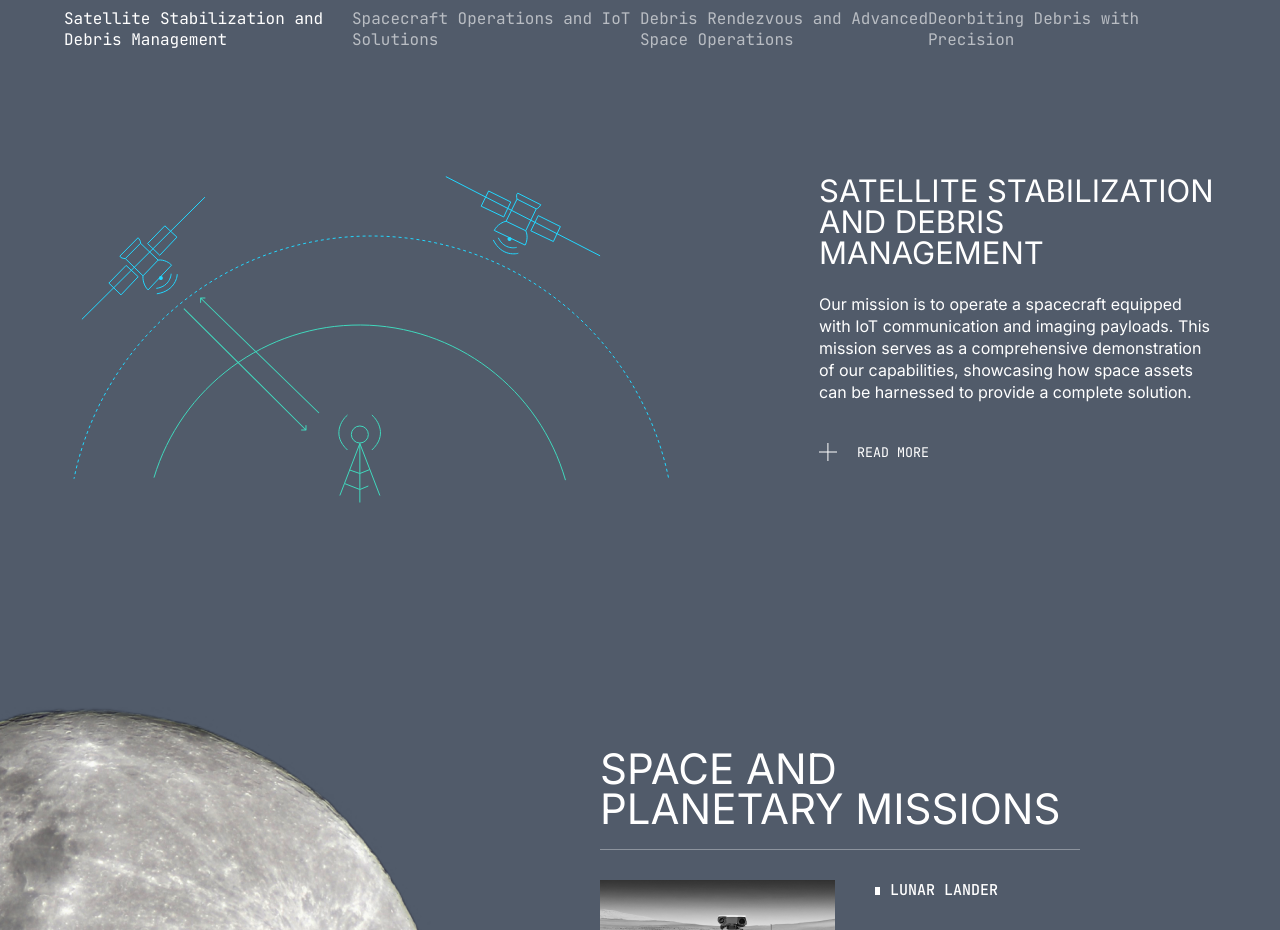
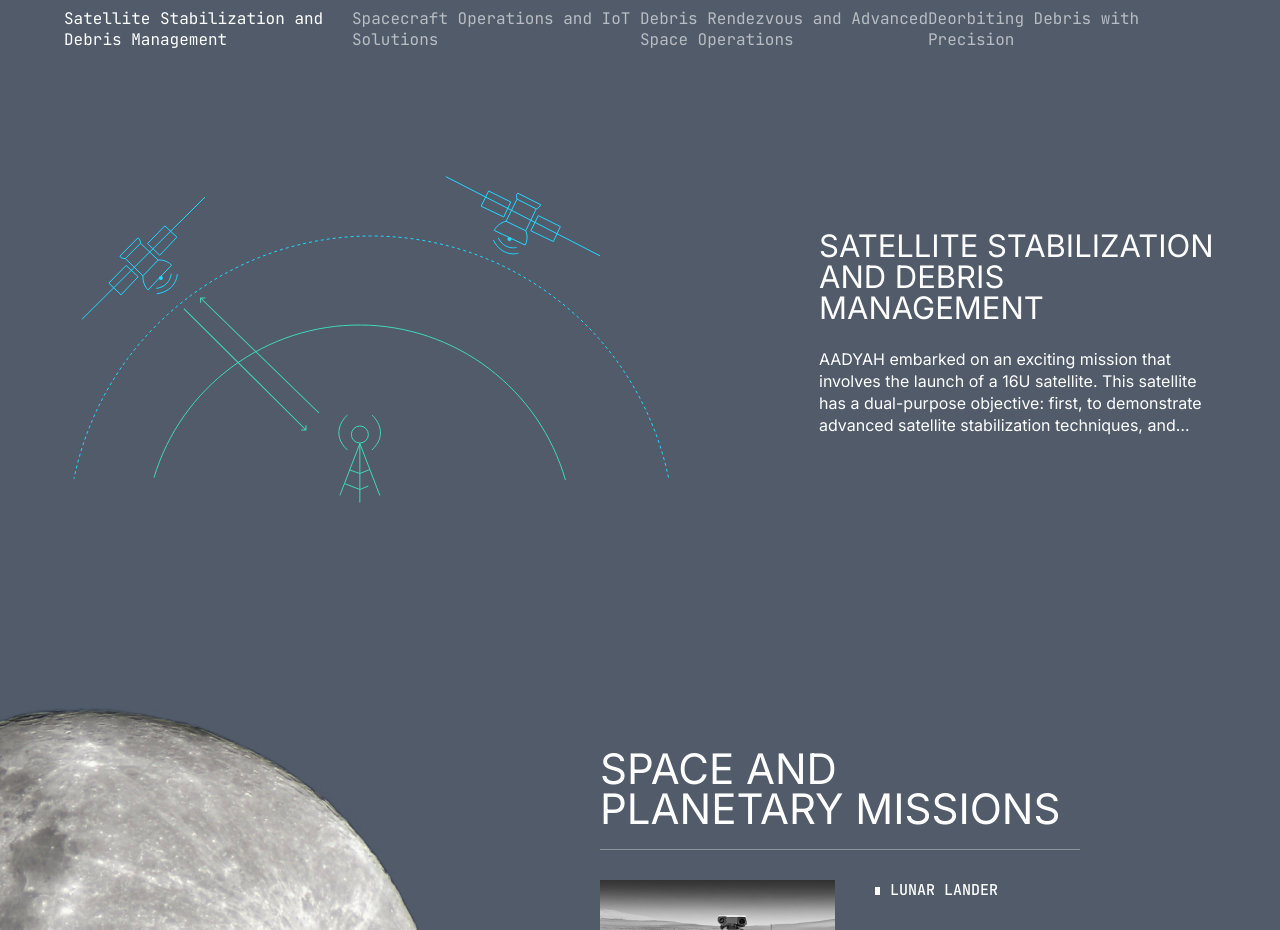
Before and after one commit to Jashwanth-HS/aadyha, a Next.js app: page /space-mission in a window 1280 px wide. Shown: the part 1040-1970 px from the top of the page. Built offline with nearby package versions, Linux system fonts and the light colour scheme.

Commit message:
space mission read more button update

```diff
--- a/src/app/space-mission/components/satelliteRoadmap.jsx
+++ b/src/app/space-mission/components/satelliteRoadmap.jsx
@@ -1,6 +1,14 @@
 'use client';
 import { satelliteRoadmap } from '@/helper';
-import React, { useState } from 'react'
+import { Box } from '@react-three/drei';
+import React, { useEffect, useRef, useState } from 'react'
+
+const paragraphStyles = {
+    WebkitLineClamp: 4,
+    WebkitBoxOrient: 'vertical',
+    overflow: 'hidden',
+    display: '-webkit-box',
+}
 
 const NavBar = ({ setActive, active, styles }) => {
     return <div className={styles?.ControlSystemTabWrapper}>
@@ -18,22 +26,43 @@ const NavBar = ({ setActive, active, styles }) => {
 }
 
 const NavBarcontent = ({ activeData, styles }) => {
+    const [isOpen, setisOpen] = useState(false)
+    const [showReadMoreButton, setshowReadMoreButton] = useState(false)
     const {data:contentData} = activeData || {};
+    const ref = useRef(null)
+    useEffect(() => {
+        if (ref.current){
+            setshowReadMoreButton(
+                ref.current.scrollHeight !== ref.current.clientHeight
+            )
+        }
+    }, [])
     const { image, title, description, button} = contentData || {}
     if (!activeData?.data) {
         return <div>NO data found</div>
     }
     return (
     <div className={styles?.ControlSystemContentWrapper}>
-        <div className={styles?.satelliteRoadmapContent} >
+        <div className={styles?.satelliteRoadmapItems} >
             <div>{image && <img src={image} />}</div>
-            <div>
+            <div className={styles?.satelliteRoadmapContent}>
                 <h3 className="heading-3">{title}</h3>
-                <p className="paragraph">{description}</p>
-                <button className="secondary-font"><svg xmlns="http://www.w3.org/2000/svg" width="18" height="18" viewBox="0 0 18 18" fill="none">
-                <path d="M0 9H18" stroke="white"/>
-                <path d="M8.9082 18L8.9082 -2.68221e-07" stroke="white"/>
-                </svg>{button?.text}</button>
+                <p style={isOpen ? null: paragraphStyles} ref={ref} className="paragraph">{description}</p>
+                {showReadMoreButton && (
+                    <button onClick={() => setisOpen(!isOpen)} className="secondary-font">
+                    {isOpen ? (
+                        <><svg xmlns="http://www.w3.org/2000/svg" width="18" height="18" viewBox="0 0 18 18" fill="none">
+                        <path d="M0 9H18" stroke="white"/>
+                        <path d="M8.9082 18L8.9082 -2.68221e-07" stroke="white"/>
+                        </svg><span>Read less</span></>
+                    ) : (
+                        <><svg xmlns="http://www.w3.org/2000/svg" width="18" height="18" viewBox="0 0 18 18" fill="none">
+                        <path d="M0 9H18" stroke="white"/>
+                        <path d="M8.9082 18L8.9082 -2.68221e-07" stroke="white"/>
+                        </svg><span>Read more</span></>
+                    )}
+                </button>
+                )}
             </div>
         </div>
  </div>
--- a/src/app/space-mission/css/ space-mission.module.css
+++ b/src/app/space-mission/css/ space-mission.module.css
@@ -86,15 +86,15 @@
     border-top: 1px solid rgba(64, 216, 189, 1);
     color: #fff;
 }
-.satelliteRoadmapContent{
+.satelliteRoadmapItems{
     display: flex;
-    align-items: center;
+    align-items: flex-start;
     gap: 150px;
 }
-.satelliteRoadmapContent p{
-    padding: 25px 0 40px;
+.satelliteRoadmapItems p{
+    padding: 25px 0 0;
 }
-.satelliteRoadmapContent button{
+.satelliteRoadmapItems button{
     display: flex;
     align-items: center;
     gap: 20px;
@@ -102,6 +102,11 @@
     border: none;
     text-transform: uppercase;
     color: #fff;
+    margin-top: 40px;
+    cursor: pointer;
+}
+.satelliteRoadmapContent{
+    padding-top: 100px;
 }
 .PlanetaryMissionsContainer{
     padding: 100px 0 130px;
@@ -193,11 +198,11 @@
     .SatelliteRoadmapWrapper{
         padding: 60px 0 20px;
     }
-    .satelliteRoadmapContent{
+    .satelliteRoadmapItems{
         flex-direction: column;
         gap: 60px;
     }
-    .satelliteRoadmapContent img{
+    .satelliteRoadmapItems img{
         width: 100%;
     }
     .PlanetaryMissionsContainer{
--- a/src/helper.js
+++ b/src/helper.js
@@ -267,7 +267,7 @@ export const satelliteRoadmap = {
                 {
                     image: "/assets/images/spacecarft-operation.svg",
                     title: "Satellite Stabilization and Debris Management",
-                    description: "Our mission is to operate a spacecraft equipped with IoT communication and imaging payloads. This mission serves as a comprehensive demonstration of our capabilities, showcasing how space assets can be harnessed to provide a complete solution.",
+                    description: "AADYAH embarked on an exciting mission that involves the launch of a 16U satellite. This satellite has a dual-purpose objective: first, to demonstrate advanced satellite stabilization techniques, and second, to establish robust communication capabilities. The mission also showcases spacecraft maneuvering abilities utilizing RADAR and optical payload data to precisely reach targeted space debris. AADYAH uses cutting edge Electro-optic payloads, including cameras and LiDAR technology, for the characterization of this space debris.",
                     button: {
                         text: "read more",
                     }
@@ -281,7 +281,7 @@ export const satelliteRoadmap = {
                 {
                     image: "/assets/images/spacecarft-operation.svg",
                     title: "Spacecraft Operations and IoT Solutions",
-                    description: "Our mission is to operate a spacecraft equipped with IoT communication and imaging payloads. This mission serves as a comprehensive demonstration of our capabilities, showcasing how space assets can be harnessed to provide a complete solution.",
+                    description: "Our mission is to operate a spacecraft equipped with IoT communication and imaging payloads. This 7mission serves as a comprehensive demonstration of our capabilities, showcasing how space assets can be harnessed to provide a complete solution. It is our endeavor to establish AADYAH as the one stop solution for integrated space asset solutions, underlining our commitment to innovation and excellence.",
                     button: {
                         text: "read more",
                     }
@@ -295,7 +295,7 @@ export const satelliteRoadmap = {
                 {
                     image: "/assets/images/spacecarft-operation.svg",
                     title: "Debris Rendezvous and Advanced Space Operations",
-                    description: "Our mission is to operate a spacecraft equipped with IoT communication and imaging payloads. This mission serves as a comprehensive demonstration of our capabilities, showcasing how space assets can be harnessed to provide a complete solution.",
+                    description: "We are initiating the mission with a two-fold purpose. Firstly, we will demonstrate our spacecraft's ability to rendezvous with space debris, showcasing our precision and control in space operations. Secondly, we will exhibit the remote operation of the spacecraft's robotic arm (or an alternative technology for debris removal), representing a leap forward in space technology. Additionally, we will conduct vital demonstrations involving spacecraft refueling and the performance evaluation of space situational awareness devices.",
                     button: {
                         text: "read more",
                     }
@@ -309,7 +309,7 @@ export const satelliteRoadmap = {
             {
                 image: "/assets/images/spacecarft-operation.svg",
                 title: "Deorbiting Debris with Precision",
-                description: "Our mission is to operate a spacecraft equipped with IoT communication and imaging payloads. This mission serves as a comprehensive demonstration of our capabilities, showcasing how space assets can be harnessed to provide a complete solution.",
+                description: "Our mission is to demonstrate the deorbiting of space debris with enhanced precision and efficiency. This will include the deorbiting of smaller, less massive debris using a robotic arm, showcasing our mastery over intricate space operations. Moreover, AADYAH will demonstrate the removal of larger, more massive debris utilizing a specialized net system. This mission solidifies our commitment to making space safer and cleaner through cutting-edge technology and innovation.",
                 button: {
                     text: "read more",
                 }
```
